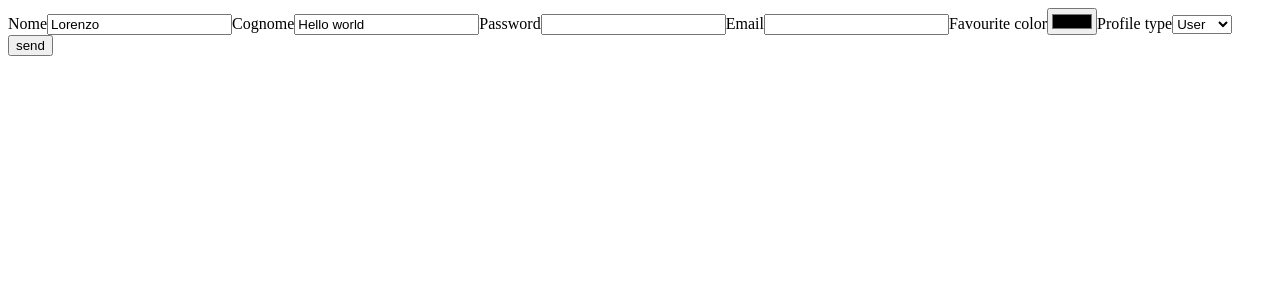
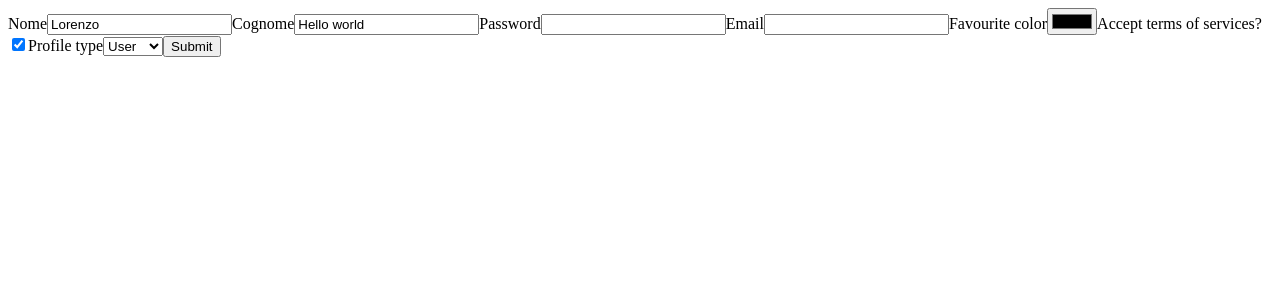
Before and after one commit to LorenzoCirelli/helithre-vue, a Vue app: page / in a window 1280 px wide. Shown: the top 300 px of the page. Built offline with nearby package versions, Linux system fonts and the light colour scheme.

Commit message:
Added new input

```diff
--- a/src/App.vue
+++ b/src/App.vue
@@ -33,6 +33,11 @@ import { helithreLoad } from './index';
                 type: 'color',
             },
             {
+                text: 'Accept terms of services?',
+                id: 'user_terms_accept',
+                type: 'checkbox',
+            },
+            {
                 text: 'Profile type',
                 id: 'user_profile_type',
                 type: 'select',
@@ -58,6 +63,10 @@ import { helithreLoad } from './index';
             {
                 id: 'user_profile_type',
                 value: 'USER'
+            },
+            {
+                id: 'user_terms_accept',
+                value: 'true'
             }
         ]
     }" @helitreEvent="(event: object) => { console.log(event) }"></helithreLoad>
--- /dev/null
+++ b/src/components/form/fields/checkBoxInput.vue
@@ -0,0 +1,29 @@
+<template>
+<label :for="BasicInputObj.id">{{ BasicInputObj.text }}</label>
+    <input :type="BasicInputObj.type" v-model="serverResponse" :id="BasicInputObj.id">
+    <input type="hidden" :name="BasicInputObj.id" v-model="serverResponse">
+</template>
+<script setup lang="ts">
+import { ref, type PropType } from 'vue';
+import { BasicInput } from '../../../composable/inputUtil';
+import type { BasicFieldInterfaceComponent } from '../../../types/fields/basicField';
+
+const props = defineProps({
+    conf: {
+        type: Object as PropType<BasicFieldInterfaceComponent>
+    },
+    response: {
+        type: String,
+        default: null
+    }
+})
+
+//retriving information for a basic input
+const BasicInputObj = new BasicInput(props.conf?.text, props.conf?.id, props.conf?.type)
+
+
+const serverResponse = ref(false)
+if (props.response == "true") {
+    serverResponse.value = true
+}
+</script>
--- a/src/components/form/fields/fields.ts
+++ b/src/components/form/fields/fields.ts
@@ -4,6 +4,7 @@ import type { BasicFieldInterfaceComponent } from "../../../types/fields/basicFi
 import { BasicFieldTypeEnum } from "../../../types/fields/basicField";
 import { validatedResult } from "../../../composable/utils";
 import selectInput from "./selectInput.vue";
+import checkBoxInput from "./checkBoxInput.vue";
 //default config
 const baseObjConf = {
   name: "textInput",
@@ -57,4 +58,4 @@ const timeInput = createBasicInputComponent(BasicFieldTypeEnum.time);
 const urlInput = createBasicInputComponent(BasicFieldTypeEnum.url);
 const weekInput = createBasicInputComponent(BasicFieldTypeEnum.week);
 
-export { textInput, numberInput, dateInput, colorInput, datetimeLocalInput, emailInput, fileInput, hiddenInput, imageInput, monthInput,passwordInput, rangeInput, resetInput, searchInput, telInput, timeInput, urlInput, weekInput, selectInput};
+export { textInput, numberInput, dateInput, colorInput, datetimeLocalInput, emailInput, fileInput, hiddenInput, imageInput, monthInput,passwordInput, rangeInput, resetInput, searchInput, telInput, timeInput, urlInput, weekInput, selectInput, checkBoxInput};
--- a/src/components/form/formElement.vue
+++ b/src/components/form/formElement.vue
@@ -1,7 +1,7 @@
 <template>
   <form @submit.prevent="getFormValues">
     <slot />
-    <input type="submit" value="send">
+    <input type="submit">
   </form>
 </template>
 <script setup lang="ts">
@@ -14,5 +14,4 @@ function getFormValues(event: Event) {
   emitChange('formChange', formData);
 }
 
-
 </script>
--- a/src/composable/form/formComponents.ts
+++ b/src/composable/form/formComponents.ts
@@ -19,5 +19,6 @@ export const componentsMap: Map<string, Component> = new Map([
   ["date", form.fields.dateInput],
   ["url", form.fields.urlInput],
   ["week", form.fields.weekInput],
-  ["select", form.fields.selectInput]
+  ["select", form.fields.selectInput],
+  ["checkbox", form.fields.checkBoxInput]
 ]);
--- a/src/composable/wrapper/basicWrapper.ts
+++ b/src/composable/wrapper/basicWrapper.ts
@@ -138,27 +138,23 @@ export class SaveWrapper extends BasicWrapper {
 
   responseForId(id: string) {
     const resForId = this.responsesMap.get(id);
-    if (resForId != undefined) {
-      return resForId;
-    } else {
-      return null;
-    }
+    return resForId;
   }
 
   autoSetItem(id: string, value: string): boolean {
     const response = this.responseForId(id);
-    if (response != null && response != value && value != "") {
-      //edit item map
-      this.setEditMap = { id: id, value: value };
-      return true;
-    } else if (response == null) {
+    if (response == undefined) {
       //save item map
       if (value.length > 0) {
         this.setSaveMap = { id: id, value: value };
         return true;
       }
       return false;
-    } else if (response != null && response != value && value == "") {
+    } else if (response != undefined && response != value && value != "") {
+      //edit item map
+      this.setEditMap = { id: id, value: value };
+      return true;
+    } else if (response != undefined && response != value && value == "") {
       //delete item map
       this.setDeleteMap = { id: id, value: value };
       return true;
--- a/src/types/fields/basicField.ts
+++ b/src/types/fields/basicField.ts
@@ -19,7 +19,8 @@ export const BasicFieldTypeEnum = {
   time:"time",
   url:"url",
   week:"week",
-  select:"select"
+  select:"select",
+  checkbox:"checkbox",
 } as const;
 
 export type BasicFieldType =
```
